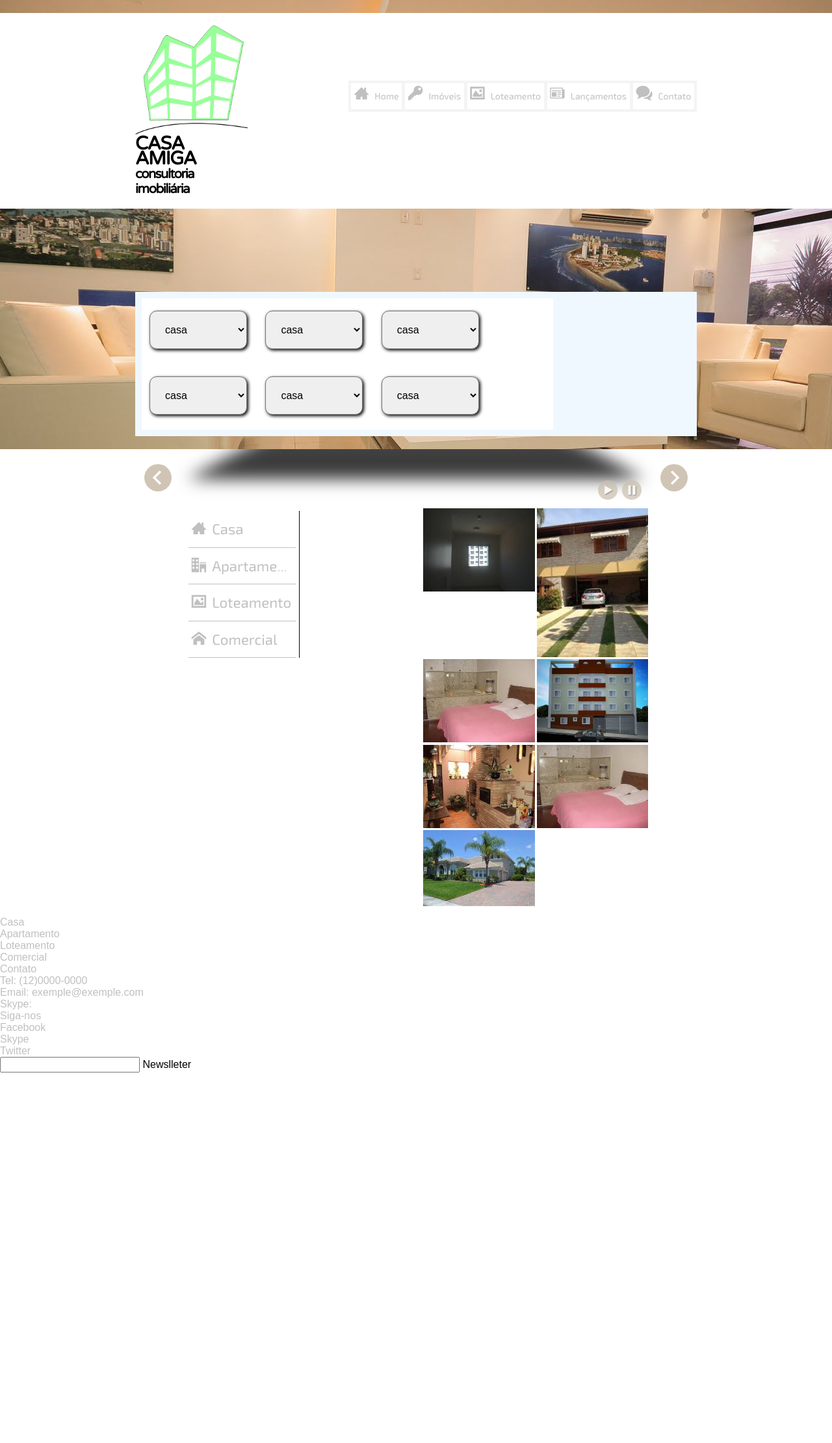
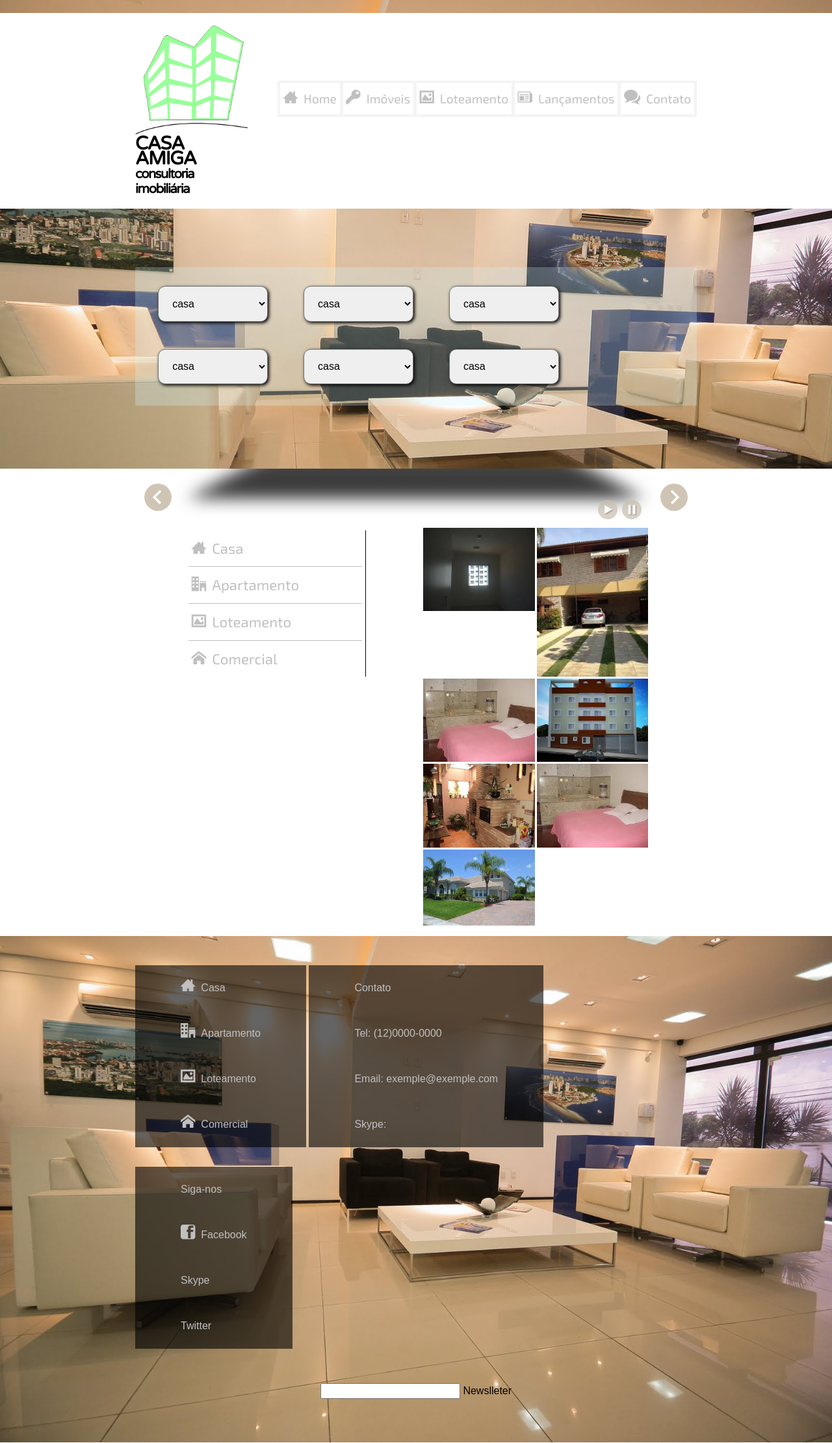
Before and after one commit to Gabriel-WorldToth/Casa-Amiga, a PHP site: page / in a window 1280 px wide. Shown: the whole page at 65% size. Before the commit the page ends 1650 px from the top, so only its background shows below. Run offline with PHP 8.4, Linux system fonts and the light colour scheme.

Commit message:
actualizacao do index footer e style do footer

```diff
--- a/css/style.css
+++ b/css/style.css
@@ -83,14 +83,14 @@ img{ max-width: 100% }
 header{
 	width: 100%;
 	padding: 20px 0;
-	background: url(../img/capa.jpg)no-repeat scroll top center;
+	background: url(../img/capa.jpg)no-repeat fixed top center;
 }
 
 header > .header-fit{
 	width: 100%;
 	display: inline-block;
 	background-color: #fff;
-	margin: 0 0 10%;
+	margin: 0 0 7%;
 }
 
 header > .header-fit .header-content{
@@ -153,29 +153,30 @@ header > .header-fit .header-content nav ul li a:hover{
 header > .header-fit .header-content nav ul li a span{
 	font-family: 'Exo 2', sans-serif;
 	font-weight: normal;
-	font-size: .88em;
+	font-size: 1.2em;
 }
 
 header > .content-busca{
 	width: 67.5%;
 	padding: 10px;
-	background-color: aliceblue;
-	margin: auto;
+	background-color: rgba(210, 246, 255, 0.26);
+	margin: 0 auto 6%;
 	display: block;
 }
 header > .content-busca .busca-fit{
-	width: 75%;
-	background-color: white;
+	width: 100%;
+	/* background-color: white; */
 	position: relative;
 	display: inline-block;
 }
 
 header > .content-busca .busca-fit select{
-	padding: 3%;
-	margin: 19px 12px 23px;
+	padding: 2%;
+	margin: 19px 3% 23px;
 	border-radius: 11px;
 	box-shadow: 2px 2px 5px;
 
+	width: 20%;
 }
 
 section{
@@ -218,7 +219,7 @@ section{
 	border-right: 1px solid ;
 	display: block;
 	overflow: hidden;
-	width: 50%;
+	width: 80%;
 }
 
 .wrapper > .content-viewPlus .content-links ul li a{
@@ -261,3 +262,44 @@ section{
 	float: left;
 	padding: 0 0.2em 0.2em 0;
 }
+
+footer{
+	background-image: url('../img/capa.jpg');
+	background-repeat: no-repeat;
+	background-size: cover;
+	background-position: 0 -75px;
+	background-attachment: fixed;
+}
+
+footer > .footer-fit{
+	width: 67.5%;
+	margin: auto;
+	overflow: hidden;
+	display: block;
+	padding: 45px 0;
+	line-height: 70px;
+}
+
+footer > .footer-fit-ul{
+	width: 100%;
+	height: 100%;
+	margin: auto;
+	display: inline-block;
+	overflow: hidden;
+	text-align: center;
+	vertical-align: bottom;
+}
+
+footer > .footer-fit ul{
+	display: inline-block;
+	overflow: hidden;
+	padding: 0 70px;
+	background-color: rgba(0,0,0,0.6);
+}
+
+footer > .footer-fit .newslleter{
+margin: auto;
+text-align: center;
+display: block;
+overflow: hidden;
+}
--- a/index.php
+++ b/index.php
@@ -147,7 +147,7 @@
 							<li><a class="icon icon-casa" href="#"><span>Casa</span></a></li>
 							<li><a class="icon icon-apartamento" href="#"><span>Apartamento</span></a></li>
 							<li><a class="icon icon-image" href="#"><span>Loteamento</span></a></li>
-							<li><a class="icon icon-home" href="#"><span>Comercial</span></a></li>
+							<li><a class="icon icon-home" style="border-bottom:none !important;" href="#"><span>Comercial</span></a></li>
 						</ul>
 					</div>
 					<div class="content-img">
@@ -163,11 +163,12 @@
 			</article>
 			<footer>
 				<div class="footer-fit">
+					<div class="footer-fit-ul">
 						<ul>
-						<li><a class="" href=""><span>Casa</span></a></li>
-						<li><a class="" href=""><span>Apartamento</span></a></li>
-						<li><a class="" href=""><span>Loteamento</span></a></li>
-						<li><a class="" href=""><span>Comercial</span></a></li>
+							<li><a class="icon icon-casa" href=""><span>Casa</span></a></li>
+							<li><a class="icon icon-apartamento" href=""><span>Apartamento</span></a></li>
+							<li><a class="icon icon-image" href=""><span>Loteamento</span></a></li>
+							<li><a class="icon icon-home" href=""><span>Comercial</span></a></li>
 						</ul>
 						<ul>
 							<li><a class="" href=""><span>Contato</span></a></li>
@@ -177,10 +178,11 @@
 						</ul>
 						<ul>
 							<li><a class="" href=""><span>Siga-nos</span></a></li>
-						<li><a class="" href=""><span>Facebook</span></a></li>
+							<li><a class="icon icon-facebook" href=""><span>Facebook</span></a></li>
 							<li><a class="" href=""><span>Skype</span></a></li>
 							<li><a class="" href=""><span>Twitter</span></a></li>
 						</ul>
+					</div>
 					<div class="newslleter">
 						<input name="newslleter" type="email">
 						<label>Newslleter</label>
```
Lines whose indentation alone changed are shown as unchanged.
